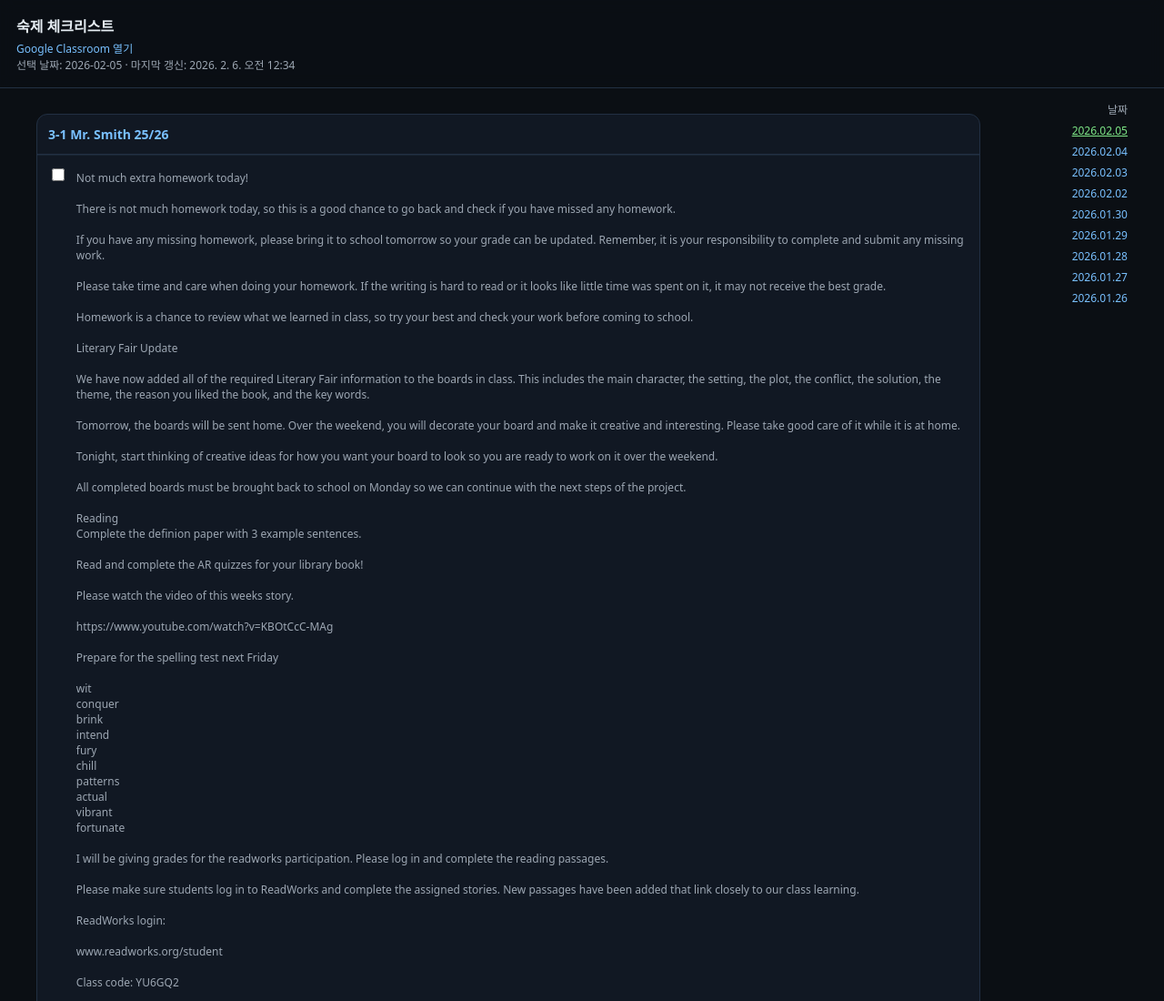
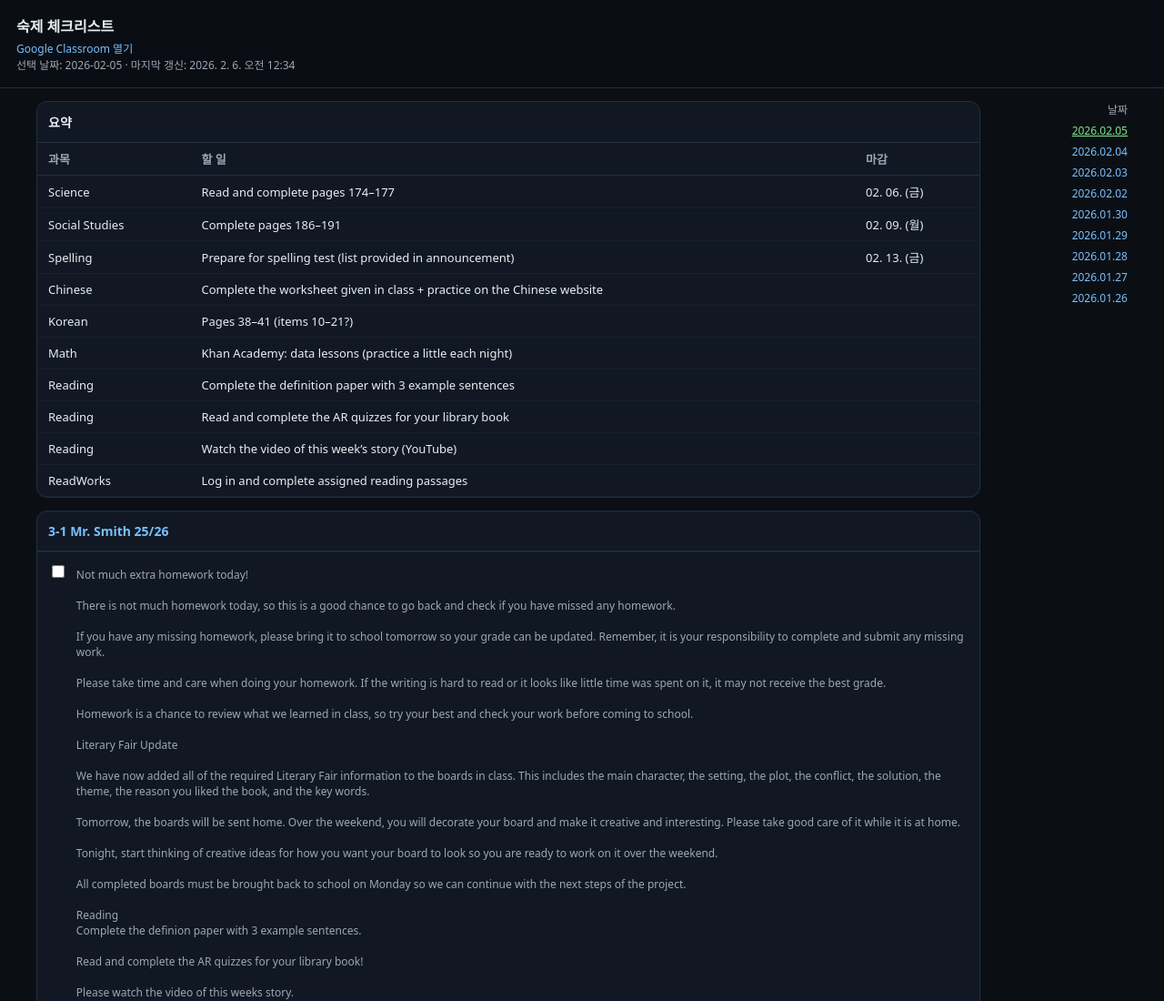
Before and after one commit to rnawhale/classroom-poller, a website: page docs/index.html in a window 1280 px wide. Shown: the top 1100 px of the page at 91% size. Drawn offline with Linux system fonts and the light colour scheme.

Commit message:
feat: add GPT-parsed summary tasks + summary table UI

```diff
--- a/docs/days/2026-02-05.json
+++ b/docs/days/2026-02-05.json
@@ -17,5 +17,60 @@
         }
       ]
     }
-  ]
+  ],
+  "summary": {
+    "tasks": [
+      {
+        "subject": "Reading",
+        "title": "Complete the definition paper with 3 example sentences",
+        "dueAt": null
+      },
+      {
+        "subject": "Reading",
+        "title": "Read and complete the AR quizzes for your library book",
+        "dueAt": null
+      },
+      {
+        "subject": "Reading",
+        "title": "Watch the video of this week’s story (YouTube)",
+        "dueAt": null
+      },
+      {
+        "subject": "Spelling",
+        "title": "Prepare for spelling test (list provided in announcement)",
+        "dueAt": "2026-02-13T14:59:00.000Z"
+      },
+      {
+        "subject": "ReadWorks",
+        "title": "Log in and complete assigned reading passages",
+        "dueAt": null
+      },
+      {
+        "subject": "Math",
+        "title": "Khan Academy: data lessons (practice a little each night)",
+        "dueAt": null
+      },
+      {
+        "subject": "Science",
+        "title": "Read and complete pages 174–177",
+        "dueAt": "2026-02-06T14:59:00.000Z"
+      },
+      {
+        "subject": "Social Studies",
+        "title": "Complete pages 186–191",
+        "dueAt": "2026-02-09T14:59:00.000Z"
+      },
+      {
+        "subject": "Chinese",
+        "title": "Complete the worksheet given in class + practice on the Chinese website",
+        "dueAt": null
+      },
+      {
+        "subject": "Korean",
+        "title": "Pages 38–41 (items 10–21?)",
+        "dueAt": null
+      }
+    ],
+    "notes": "Auto-parsed (gpt-5.2) from combined announcement. Due dates are inferred in Asia/Seoul."
+  }
 }
--- a/docs/index.html
+++ b/docs/index.html
@@ -35,6 +35,7 @@
   </header>
   <main style="display:flex; gap:12px; align-items:flex-start; justify-content:space-between;">
     <div style="flex:1; min-width:0;">
+      <div id="summary"></div>
       <div id="app"></div>
       <div class="sub" style="margin-top:12px;">체크 상태는 이 기기(브라우저)에만 저장돼요.</div>
     </div>
@@ -71,6 +72,7 @@ function escapeHtml(s){
 
 async function main(){
   const app = document.getElementById('app');
+  const summaryEl = document.getElementById('summary');
   const lastUpdated = document.getElementById('lastUpdated');
   const dayNav = document.getElementById('dayNav');
   const done = loadDone();
@@ -136,6 +138,47 @@ async function main(){
     lastUpdated.textContent = `선택 날짜: ${activeDay} · 마지막 갱신: ` + new Intl.DateTimeFormat('ko-KR', { timeZone:'Asia/Seoul', dateStyle:'medium', timeStyle:'short' }).format(t);
   } else {
     lastUpdated.textContent = `선택 날짜: ${activeDay}`;
+  }
+
+  // Summary table (if available)
+  const summary = data.summary;
+  if (summary?.tasks?.length) {
+    const rows = summary.tasks.slice().sort((a,b)=>{
+      const ad = a.dueAt ? Date.parse(a.dueAt) : Infinity;
+      const bd = b.dueAt ? Date.parse(b.dueAt) : Infinity;
+      if (ad!==bd) return ad-bd;
+      return (a.subject||'').localeCompare(b.subject||'') || (a.title||'').localeCompare(b.title||'');
+    });
+
+    const fmt = (iso)=> iso ? new Intl.DateTimeFormat('ko-KR', { timeZone:'Asia/Seoul', month:'2-digit', day:'2-digit', weekday:'short' }).format(new Date(iso)) : '';
+
+    summaryEl.innerHTML = `
+      <section class="group" style="margin-top:0;">
+        <h2>요약</h2>
+        <div style="overflow:auto;">
+          <table style="width:100%; border-collapse:collapse; font-size:13px;">
+            <thead>
+              <tr style="text-align:left; color: var(--muted);">
+                <th style="padding:8px 12px; border-bottom:1px solid var(--line);">과목</th>
+                <th style="padding:8px 12px; border-bottom:1px solid var(--line);">할 일</th>
+                <th style="padding:8px 12px; border-bottom:1px solid var(--line); white-space:nowrap;">마감</th>
+              </tr>
+            </thead>
+            <tbody>
+              ${rows.map(r=>`
+                <tr>
+                  <td style="padding:8px 12px; border-bottom:1px solid rgba(34,48,67,.35); white-space:nowrap;">${escapeHtml(r.subject||'')}</td>
+                  <td style="padding:8px 12px; border-bottom:1px solid rgba(34,48,67,.35);">${escapeHtml(r.title||'')}</td>
+                  <td style="padding:8px 12px; border-bottom:1px solid rgba(34,48,67,.35); white-space:nowrap;">${escapeHtml(fmt(r.dueAt) || '')}</td>
+                </tr>
+              `).join('')}
+            </tbody>
+          </table>
+        </div>
+      </section>
+    `;
+  } else {
+    summaryEl.innerHTML = '';
   }
 
   const groups = data.groups || [];
```
